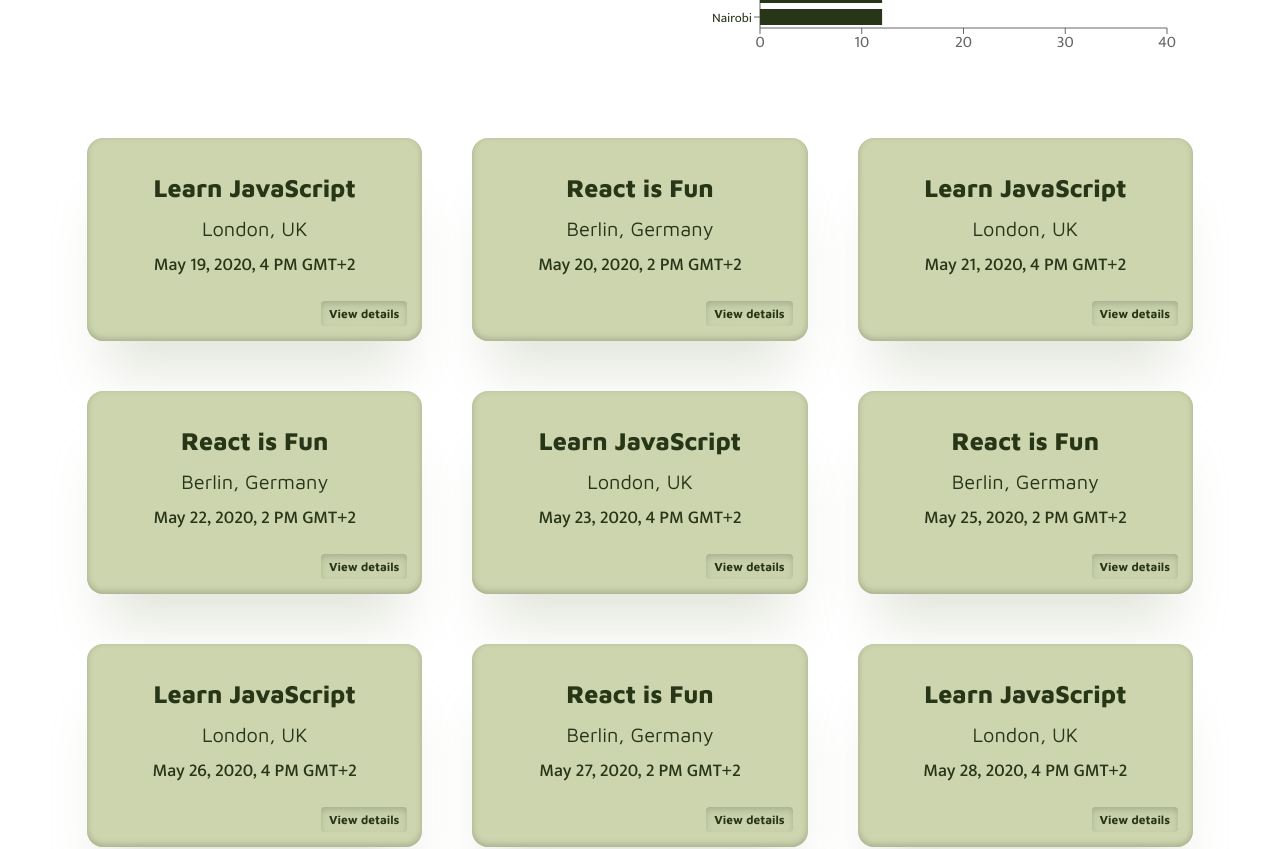
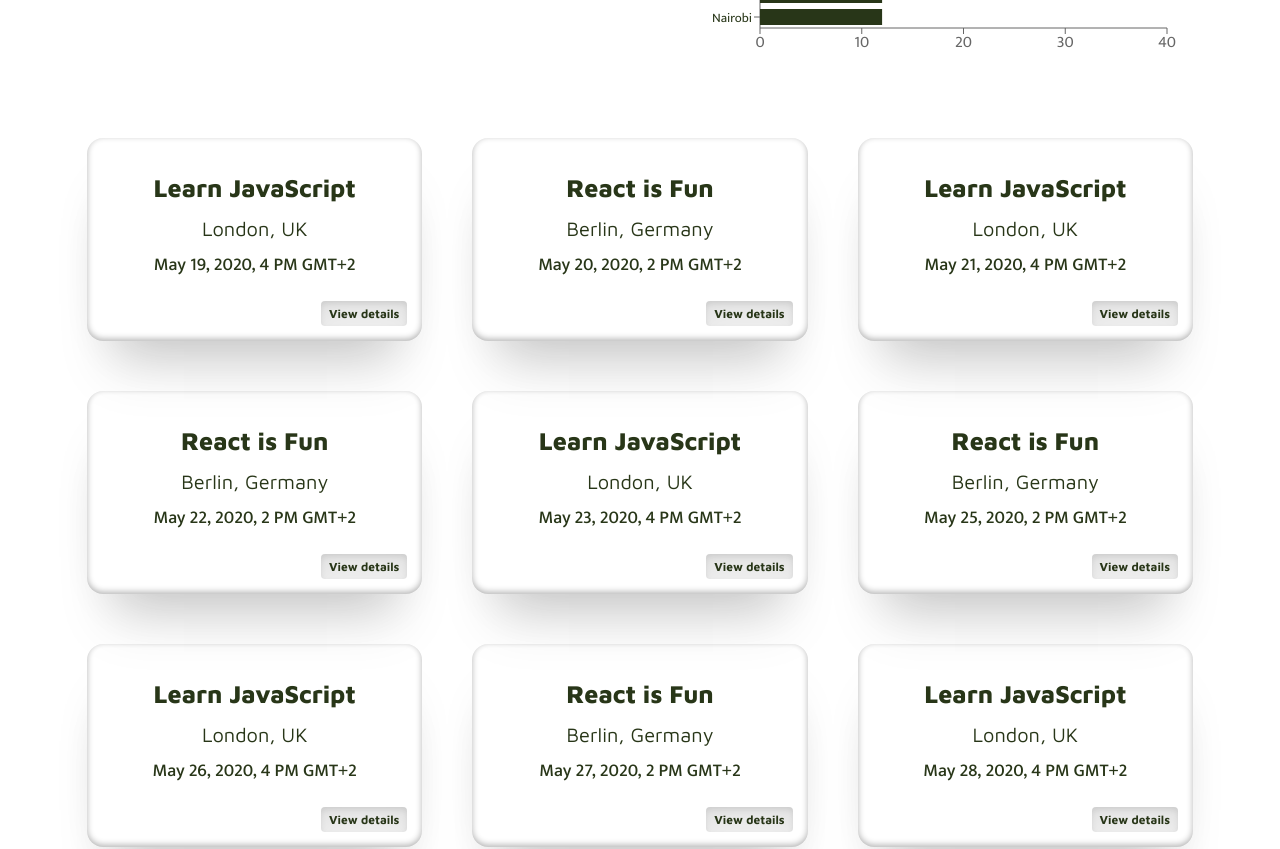
Before and after one commit to liztheshiz/meetup, a React (Create React App) app: page / in a window 1280 px wide. Shown: the part 800-1649 px from the top of the page. Built offline with nearby package versions, Linux system fonts and the light colour scheme.

Commit message:
changed all backgrounds fro ssage to white

```diff
--- a/src/App.css
+++ b/src/App.css
@@ -194,9 +194,11 @@ input[type="number"] {
     border-radius: 16px;
     position: relative;
     max-width: 600px;
-    background-color: #ccd5ae;
+    background-color:
+        /*#ccd5ae*/
+        'white';
     /*box-shadow: rgba(163, 171, 138, 1) 0px 3px 6px, rgba(163, 171, 138, 1) 0px 3px 6px;*/
-    box-shadow: rgba(163, 171, 138, 0.3) 0px 50px 50px -20px, rgba(163, 171, 138, 0) 0px 30px 60px -30px, rgba(163, 171, 138, 1) 0px -2px 6px 0px inset;
+    box-shadow: rgba(0, 0, 0, 0.1) 0px 50px 50px -20px, rgba(0, 0, 0, 0.2) 0px 30px 60px -30px, rgb(0, 0, 0, 0.3) 0px -2px 6px 0px inset;
     transition: all 0.5s;
 }
 
@@ -236,13 +238,13 @@ input[type="number"] {
     /*background-color: #283618;
     color: #e9edc9;
     border: 1px groove #283618;*/
-    background-color: #ccd5ae;
+    background-color: 'white';
     color: #283618;
     border: none;
     font-family: 'Maven Pro', sans-serif;
     font-weight: 600;
     font-size: 12px;
-    box-shadow: rgba(163, 171, 138, 1) 0px 3px 6px -1px inset, rgba(163, 171, 138, 0.3) 0px 18px 36px -18px inset;
+    box-shadow: rgb(0, 0, 0, 0.1) 0px 3px 6px -1px inset, rgba(0, 0, 0, 0.1) 0px 18px 36px -18px inset;
 }
 
 .details-button:hover {
```
